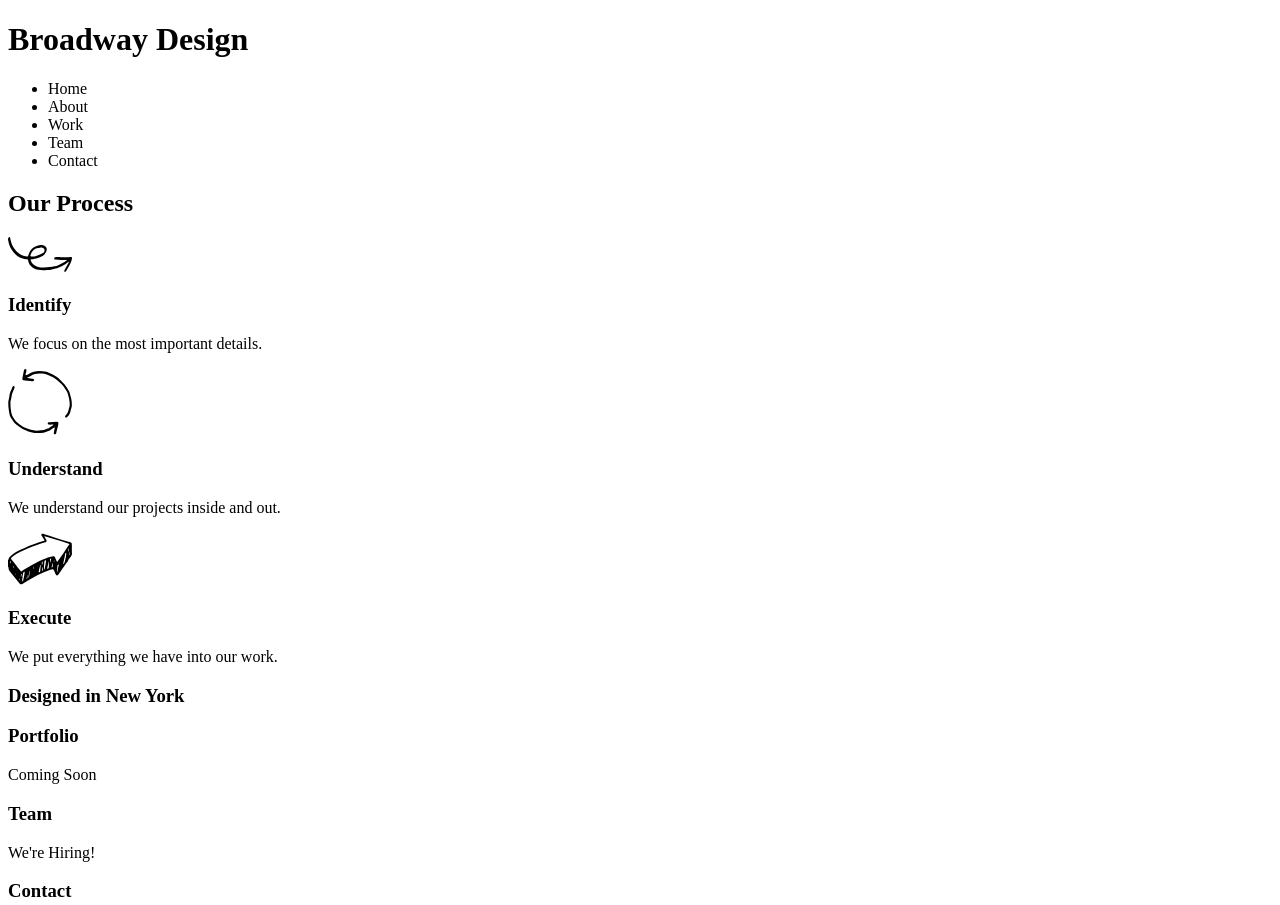
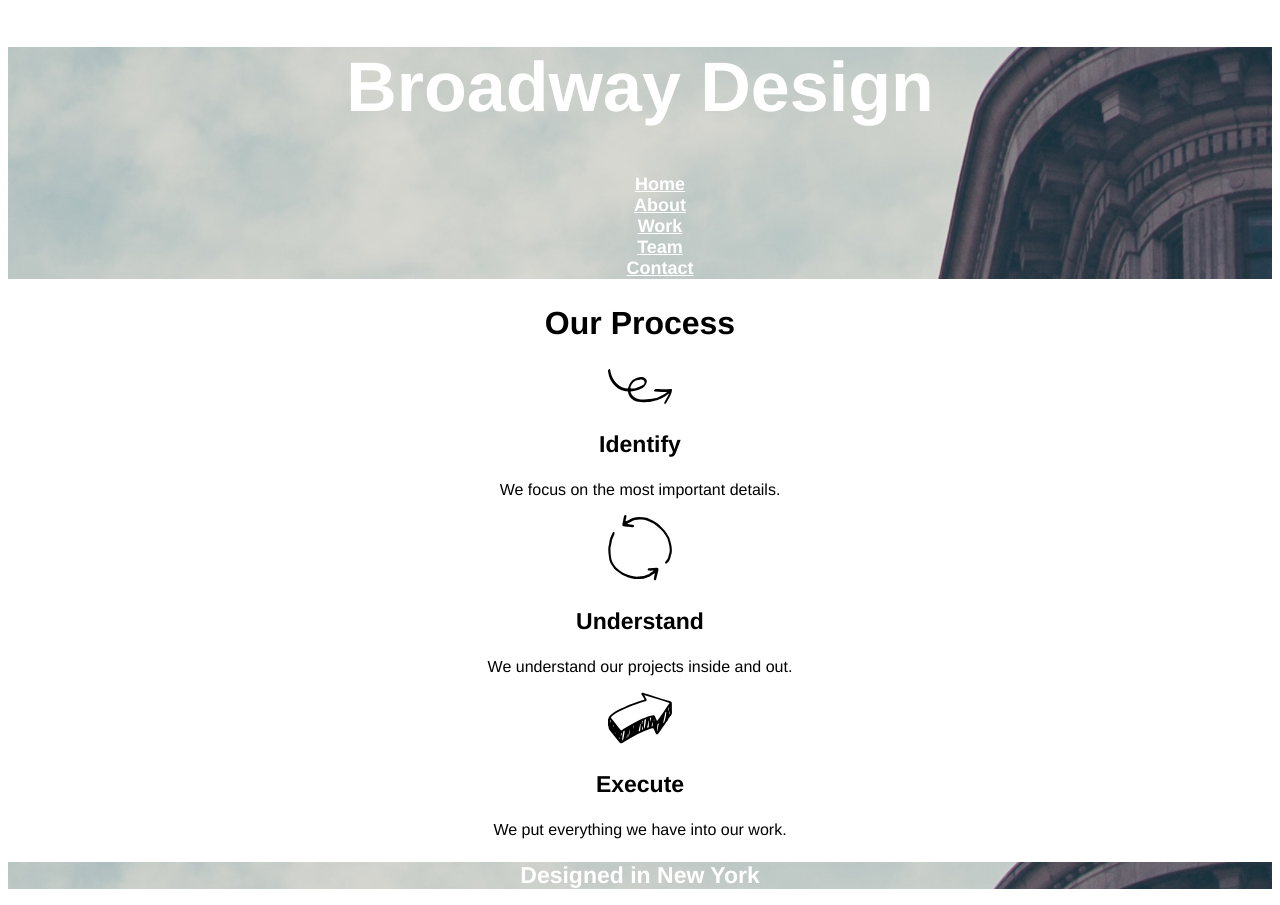
Before and after one commit to oliviagrech/BroadwayDesign, a plain HTML site: page index.html in a window 1280 px wide. Shown: the top 905 px of the page. Drawn offline with Linux system fonts and the light colour scheme.

Commit message:
First version of styling

```diff
--- a/index.html
+++ b/index.html
@@ -9,11 +9,11 @@
 			<h1>Broadway Design</h1>
 			<div class="nav">
 				<ul>
-					<li>Home</li>
-					<li>About</li>
-					<li>Work</li>
-					<li>Team</li>
-					<li>Contact</li>
+					<li><a href="#">Home</a></li>
+					<li><a href="#">About</a></li>
+					<li><a href="#">Work</a></li>
+					<li><a href="#">Team</a></li>
+					<li><a href="#">Contact</a></li>
 				</ul>
 			</div>
 		</div>
--- a/resources/css/style.css
+++ b/resources/css/style.css
@@ -0,0 +1,50 @@
+html {
+	font-family: Helvetica;
+	text-align: center;
+}
+
+h1 {
+	font-size: 70px;
+	font-weight: bold;
+}
+
+h2 {
+	font-size: 32px;
+	font-weight: bold;
+}
+
+h3 {
+	font-size: 23px;
+	font-weight: bold;
+}
+
+p {
+	font-weight: 14px;
+}
+
+.nav ul {
+	list-style: none;
+	font-size: 18px;
+}
+
+a {
+	color: white;
+	font-weight: bold;
+}
+
+.header {
+	color: white;
+	background-image: url("../../resources/images/the-flatiron-building.png");
+}
+
+.DesignedInNY {
+	color:white;
+	background-image: url("../../resources/images/the-flatiron-building.png");
+}
+
+.footer {
+	font-size: 11px;
+	background-color: dimgray;
+	color: white;
+	text-align: left;
+}
```
